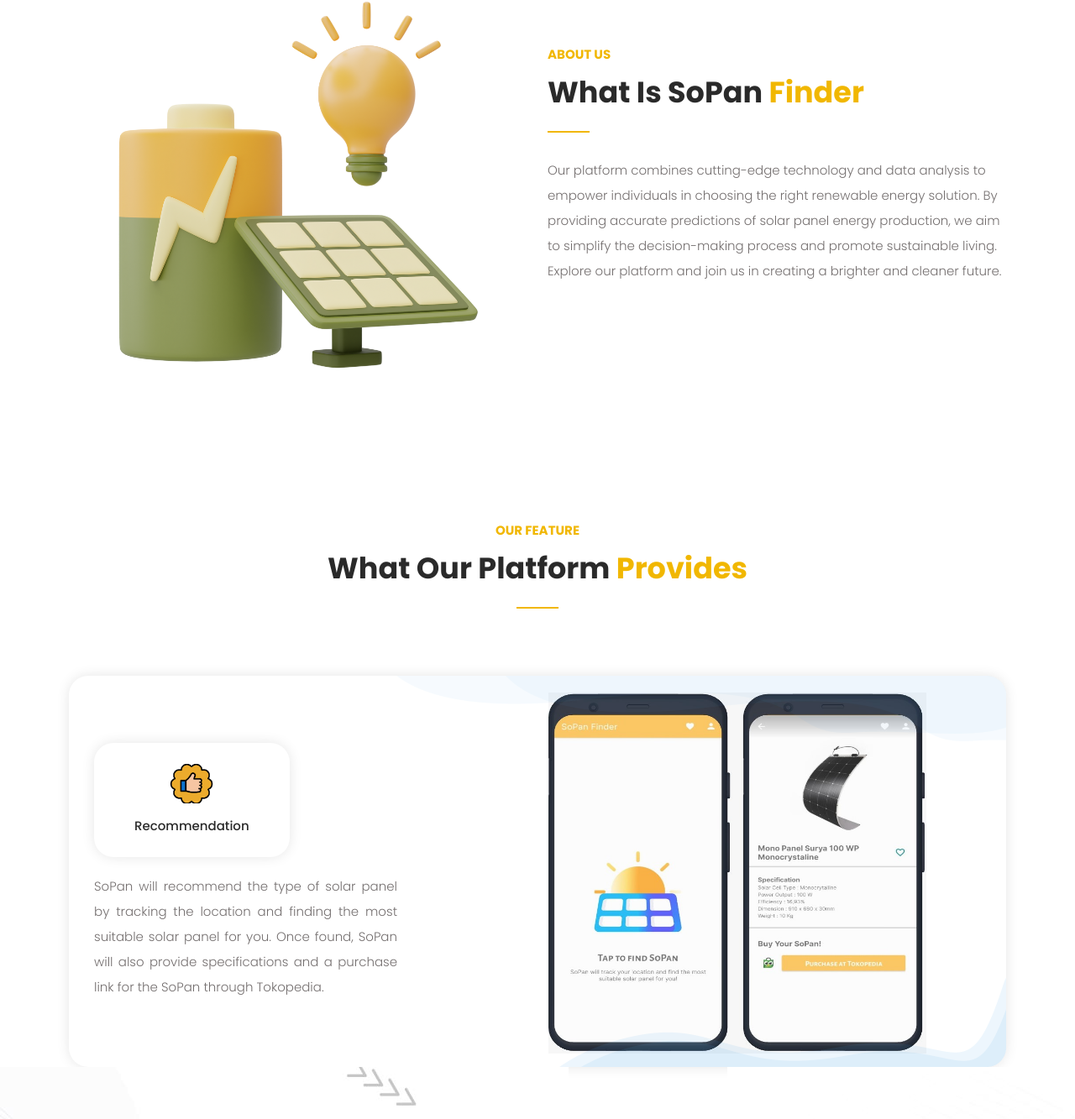
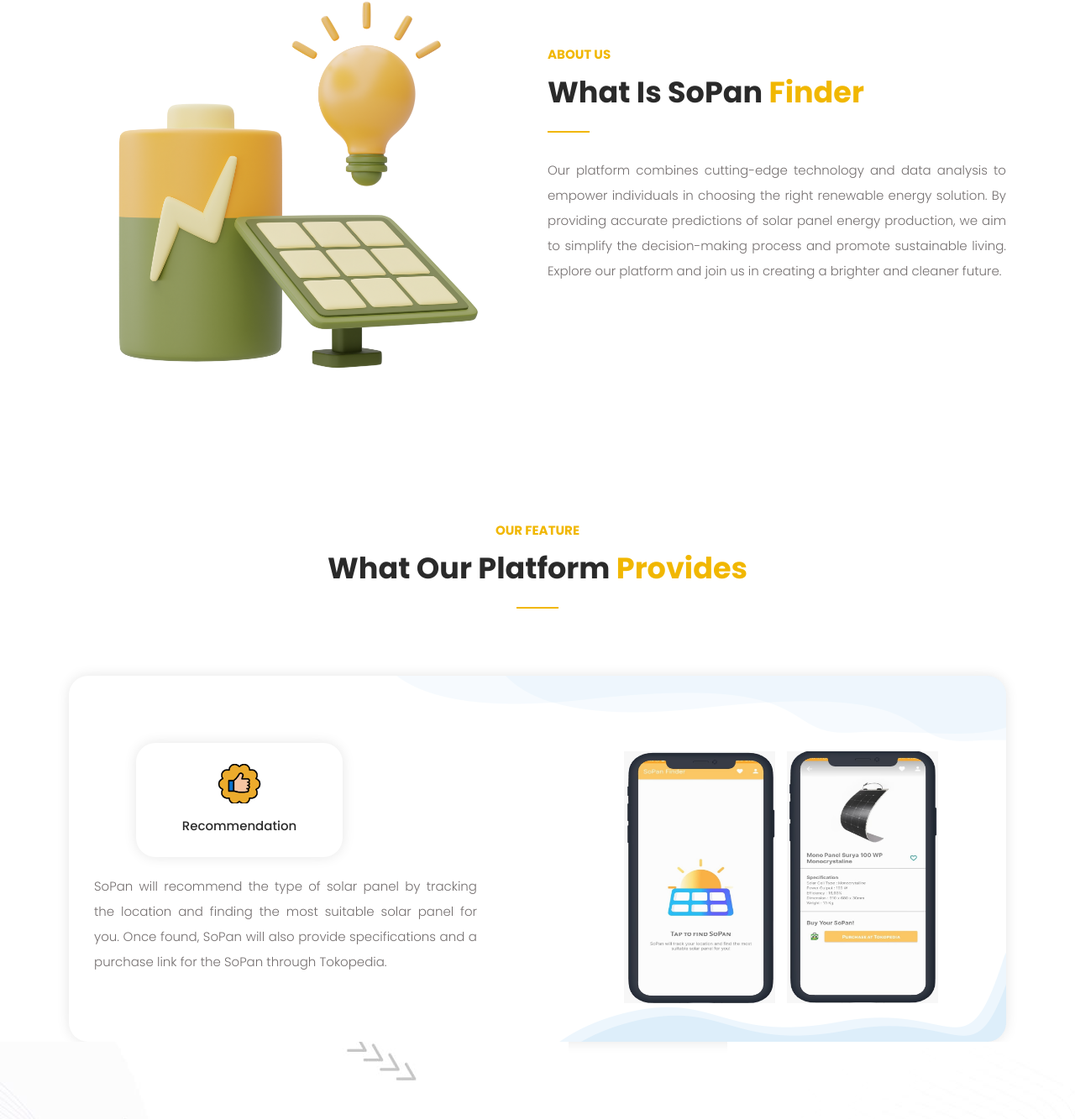
Before and after one commit to IchaAgni/landing-page_Sopan, a plain HTML site: page index.html in a window 1280 px wide. Shown: the part 966-2299 px from the top of the page at 84% size. Drawn offline with Linux system fonts and the light colour scheme.

Commit message:
fix index

```diff
--- a/assets/css/style.css
+++ b/assets/css/style.css
@@ -1834,6 +1834,11 @@ form#contact #map iframe {
   transition: all .3s;
 }
 
+.info-post2 {
+  padding: 60px 40px 60px 40px;
+}
+
+
 .fill-form .icon:hover a {
   color: #F1B700;
 }
--- a/index.html
+++ b/index.html
@@ -82,7 +82,7 @@
                   <div class="col-lg-12">
                     <h6>SOPAN (Solar Panel) FINDER</h6>
                     <h2>Click and Find your SoPan</h2>
-                    <p>Assess the suitability of installing solar panels on your house and make informed decisions. Explore our range of recommended solar panel products and take a step towards a sustainable future. Thank you.</p>
+                    <p style="text-align: justify;">Assess the suitability of installing solar panels on your house and make informed decisions. Explore our range of recommended solar panel products and take a step towards a sustainable future. Thank you.</p>
                   </div>
                   <div class="col-lg-12">
                     <div class="border-first-button scroll-to-section">
@@ -120,7 +120,7 @@
                   <h4>What is SoPan <em>Finder</em></h4>
                   <div class="line-dec"></div>
                 </div>
-                <p>Our platform combines cutting-edge technology and data analysis to empower individuals in choosing the right renewable energy solution. By providing accurate predictions of solar panel energy production, we aim to simplify the decision-making process and promote sustainable living. Explore our platform and join us in creating a brighter and cleaner future. </p>
+                <p style="text-align: justify;">Our platform combines cutting-edge technology and data analysis to empower individuals in choosing the right renewable energy solution. By providing accurate predictions of solar panel energy production, we aim to simplify the decision-making process and promote sustainable living. Explore our platform and join us in creating a brighter and cleaner future. </p>
 
                 </div>
               </div>
@@ -144,12 +144,12 @@
         <div class="col-lg-12 wow fadeInUp" data-wow-duration="0.5s" data-wow-delay="0.25s">
           <form id="contact" action="" method="post">
             <div class="row">
-              <div class="col-lg-5">
+              <div class="col-lg-6">
                 <div class="fill-form">
                   <div class="row">
                     <div class="col-lg-8">
-                      <div class="info-post">
-                        <div class="icon">
+                      <div class="info-post" style="padding-left: 50px;">
+                        <div class="icon" >
                           <img src="assets/images/6.png" alt="">
                           <a href="#">Recommendation</a>
                         </div>
@@ -161,20 +161,15 @@
                     </div>
                     </div>
               </div>
-              <div class="col-lg-7">
-
+              <div class="col-lg-6 ">
+                <div class="info-post">
                   <div class="row">
-
-
-                        <div class="icon">
-                          <img src="assets/images/sopanfitur.jpeg" alt="" style="height: 450px; width: 450px; padding-top:20px;" >
-
-                        </div>
-
-
+                        <div class="support1" style="padding-top: 80px;">
+                          <img src="assets/images/4.jpeg" style="max-width: 180px; height:300px; margin:10px;">
+                          <img src="assets/images/8.jpeg" style="max-width: 180px; height:300px;">
 
                   </div>
-
+                </div>
               </div>
             </div>
           </form>
@@ -322,7 +317,7 @@
                       <div class="info-post">
                         <div class="icon">
                           <img src="assets/images/phone-icon.png" alt="">
-                          <a href="#">08xx-xxxx-xxxx</a>
+                          <a href="#">0823-8335-6162</a>
                         </div>
                       </div>
                     </div>
```
Also changed, not shown: assets/images/4.jpeg (added), assets/images/4.png (deleted), assets/images/8.jpeg (added), assets/images/fitur1.jpeg (added), assets/images/fitur2.jpeg (added), assets/images/sopanfitur1.jpeg (added).
